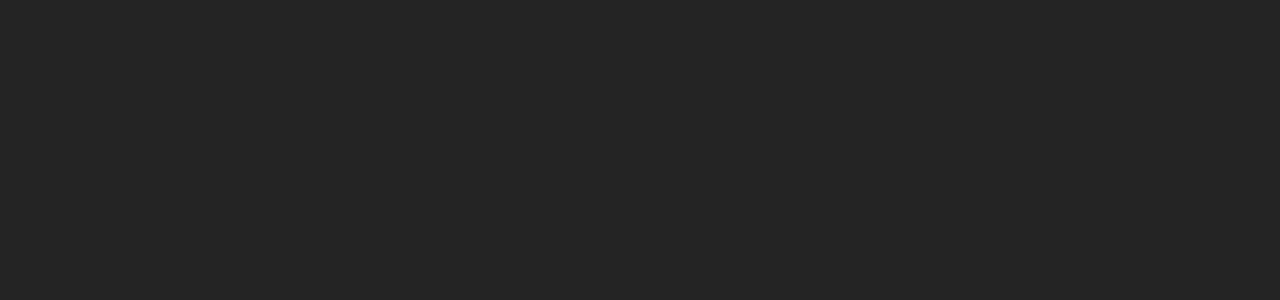
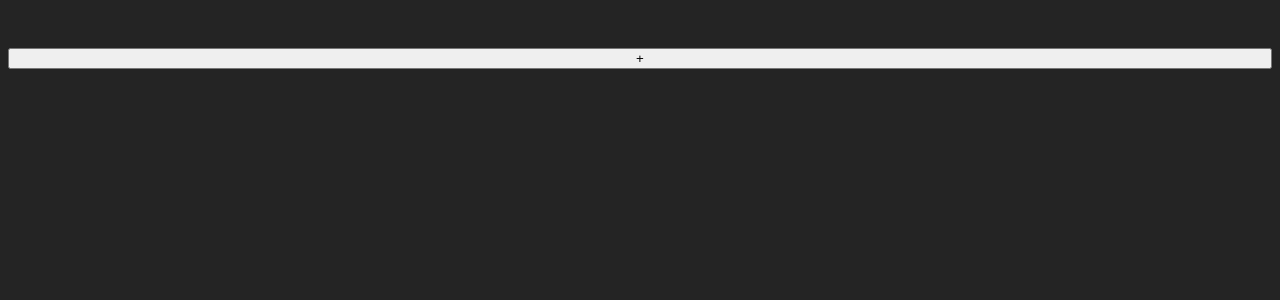
Before and after one commit to titonobre/storybook-workshop, a React (Vite) app: page / in a window 1280 px wide. Shown: the top 300 px of the page. Built offline with nearby package versions, Linux system fonts and the light colour scheme.

Commit message:
add basic todo app logic

```diff
--- /dev/null
+++ b/src/App.module.css
@@ -0,0 +1,5 @@
+.app {
+    display: flex;
+    flex-direction: column;
+    gap: 0.5em;
+}
--- a/src/App.tsx
+++ b/src/App.tsx
@@ -1,5 +1,39 @@
+import { useCallback, useState } from "react";
+
+import styles from "./App.module.css";
+
 function App() {
-  return <div></div>;
+  const [items, setItems] = useState<string[]>([]);
+
+  const onRemove = useCallback(
+    (itemToRemove: string) => {
+      setItems(items.filter((item) => item != itemToRemove));
+    },
+    [items]
+  );
+
+  const onAdd = useCallback(
+    (itemToAdd: string) => {
+      setItems([...items, itemToAdd]);
+    },
+    [items]
+  );
+
+  return (
+    <div className={styles.app}>
+      <ul>
+        {items.map((item) => {
+          return (
+            <li key={item}>
+              {item} <button onClick={() => onRemove(item)}>X</button>
+            </li>
+          );
+        })}
+      </ul>
+
+      <button onClick={() => onAdd(`todo ${items.length}`)}>+</button>
+    </div>
+  );
 }
 
 export default App;
```
